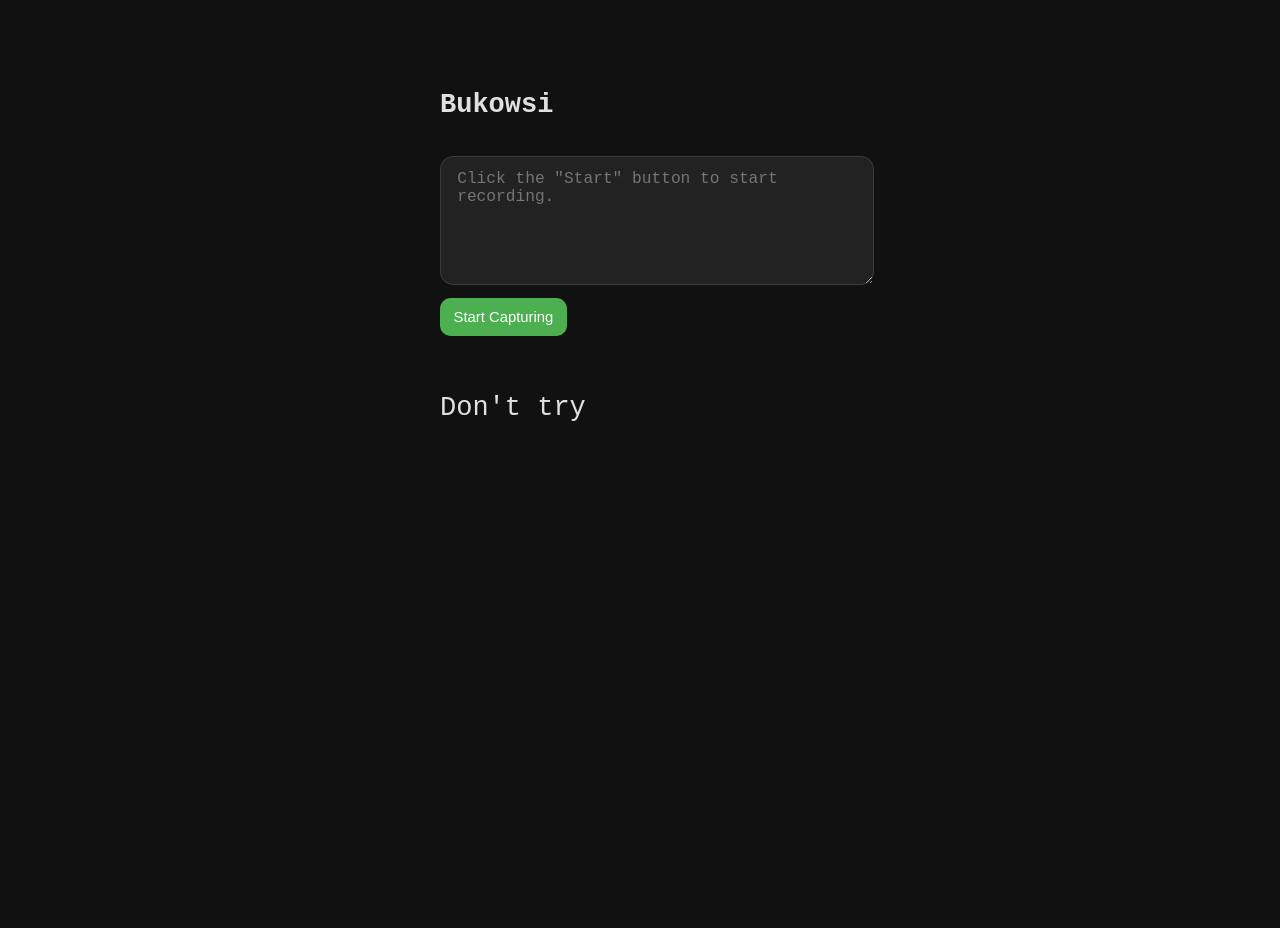
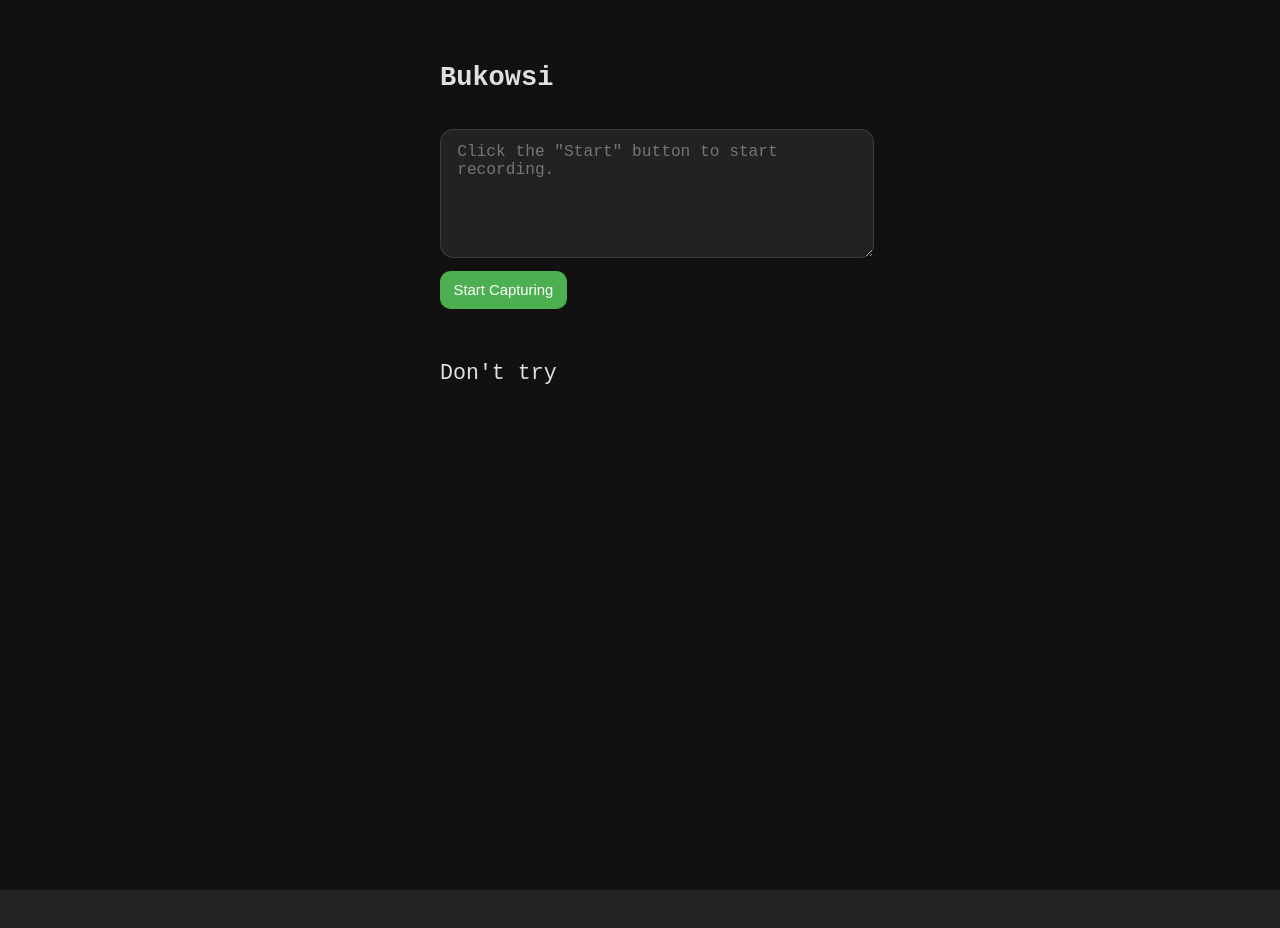
Before and after one commit to thevahidal/bukowski, a React (Vite) app: page / in a window 1280 px wide. Shown: the top 928 px of the page. After the commit the page ends 890 px from the top, so only its background shows below. Built offline with nearby package versions, Linux system fonts and the light colour scheme.

Commit message:
type writer font size decreased

```diff
--- a/src/App.css
+++ b/src/App.css
@@ -1,6 +1,6 @@
 #root {
   margin: 0 auto;
-  padding: 2rem;
+  padding: 1rem;
   text-align: center;
 }
 
--- a/src/Typewriter.jsx
+++ b/src/Typewriter.jsx
@@ -75,7 +75,8 @@ function Typewriter({ frames }) {
   return <pre
     style={{
       whiteSpace: 'break-spaces',
-      textAlign: 'left'
+      textAlign: 'left',
+      fontSize: '0.8rem',
     }}
   >{animatedText}</pre>;
 }
```
